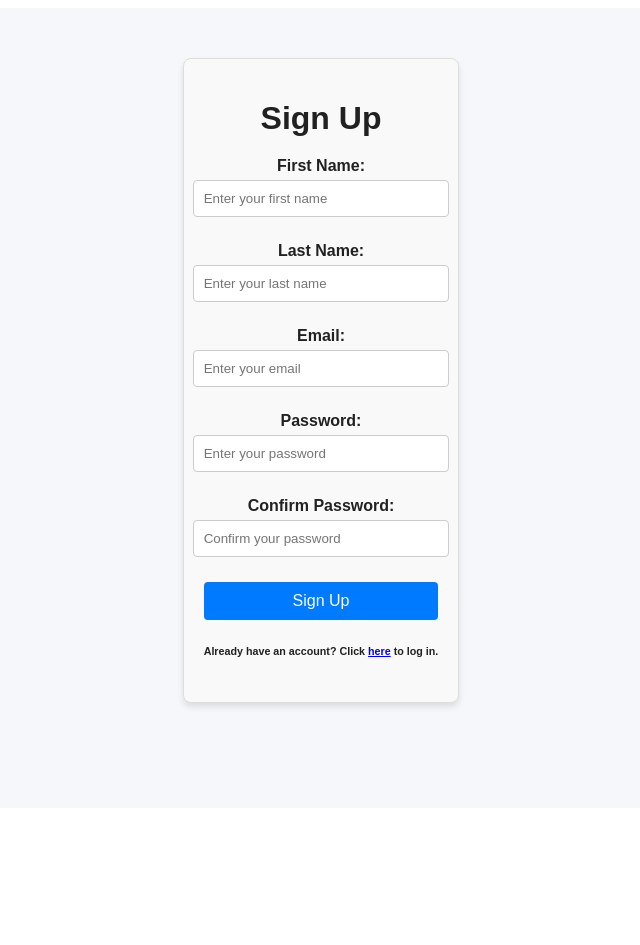
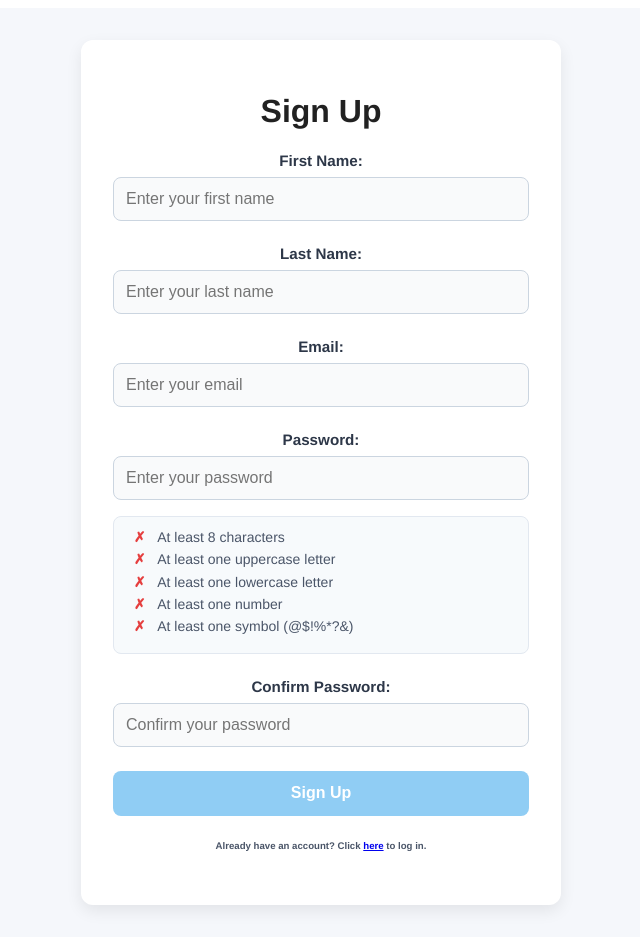
Before and after one commit to kevin224860/capstone, a Vue app in the folder frontend/: page /#/signup in a window 1280 px wide. Shown: the whole page, without its empty margins (319-959 px from the left). Before the commit the page ends 816 px from the top, so only its background shows below. Built offline with nearby package versions, Linux system fonts and the light colour scheme.

Commit message:
Sign up functionality fixed

```diff
--- /dev/null
+++ b/frontend/src/utils/validators.js
@@ -0,0 +1,19 @@
+// src/utils/validators.js
+export const validateEmail = (email) => {
+  return /^[^\s@]+@[^\s@]+\.[^\s@]+$/.test(email);
+};
+
+export const validatePassword = (password) => {
+  const requirements = {
+    minLength: password.length >= 8,
+    hasUpper: /[A-Z]/.test(password),
+    hasLower: /[a-z]/.test(password),
+    hasNumber: /\d/.test(password),
+    hasSpecial: /[@$!%*?&]/.test(password)
+  };
+
+  return {
+    isValid: Object.values(requirements).every(Boolean),
+    requirements
+  };
+};
--- a/frontend/src/views/SignupView.vue
+++ b/frontend/src/views/SignupView.vue
@@ -1,58 +1,95 @@
 <template>
   <div class="signup-container">
     <h1>Sign Up</h1>
-      <form @submit.prevent="signup">
+    <form @submit.prevent="handleSubmit">
+      <!-- First Name -->
       <div class="form-group">
         <label for="firstName">First Name:</label>
         <input
           type="text"
           id="firstName"
-            v-model="firstName"
+          v-model="formData.firstName"
+          @blur="validateField('firstName')"
           placeholder="Enter your first name"
           required
         />
+        <div v-if="errors.firstName" class="error-message">{{ errors.firstName }}</div>
       </div>
+
+      <!-- Last Name -->
       <div class="form-group">
         <label for="lastName">Last Name:</label>
         <input
           type="text"
           id="lastName"
-            v-model="lastName"
+          v-model="formData.lastName"
+          @blur="validateField('lastName')"
           placeholder="Enter your last name"
           required
         />
+        <div v-if="errors.lastName" class="error-message">{{ errors.lastName }}</div>
       </div>
+
+      <!-- Email -->
       <div class="form-group">
         <label for="email">Email:</label>
         <input
           type="email"
           id="email"
-            v-model="email"
+          v-model="formData.email"
+          @blur="validateEmail"
           placeholder="Enter your email"
           required
         />
+        <div v-if="errors.email" class="error-message">{{ errors.email }}</div>
       </div>
+
+      <!-- Password -->
       <div class="form-group">
         <label for="password">Password:</label>
         <input
           type="password"
           id="password"
-            v-model="password"
+          v-model="formData.password"
+          @input="validatePassword"
           placeholder="Enter your password"
           required
         />
+        <div class="password-requirements">
+          <div v-for="(req, index) in passwordRequirements"
+               :key="index"
+               :class="{ met: req.condition }">
+            <span class="requirement-icon">{{ req.condition ? '✓' : '✗' }}</span>
+            {{ req.text }}
           </div>
+        </div>
+        <div v-if="errors.password" class="error-message">{{ errors.password }}</div>
+      </div>
+
+      <!-- Confirm Password -->
       <div class="form-group">
         <label for="confirmPassword">Confirm Password:</label>
         <input
           type="password"
           id="confirmPassword"
-            v-model="confirmPassword"
+          v-model="formData.confirmPassword"
+          @input="validatePasswordMatch"
           placeholder="Confirm your password"
           required
         />
+        <div v-if="errors.confirmPassword" class="error-message">{{ errors.confirmPassword }}</div>
       </div>
-        <button type="submit">Sign Up</button>
+
+      <button
+        type="submit"
+        :disabled="isSubmitting || !formIsValid"
+        class="submit-button"
+      >
+        {{ isSubmitting ? 'Creating Account...' : 'Sign Up' }}
+      </button>
+
+      <div v-if="serverError" class="server-error">{{ serverError }}</div>
+
       <div class="already-have-account">
         <h6>
           Already have an account? Click <router-link to="/login">here</router-link>
@@ -62,34 +99,115 @@
     </form>
   </div>
 </template>
+<script>
+import axios from 'axios';
+import { validateEmail } from '@/utils/validators';
 
-  <script>
-  import axios from "axios";
 export default {
-    name: "SignupPage",
+  name: 'SignupPage',
   data() {
     return {
-        firstName: "",
-        lastName: "",
-        email: "",
-        password: "",
-        confirmPassword: "",
+      formData: {
+        firstName: '',
+        lastName: '',
+        email: '',
+        password: '',
+        confirmPassword: ''
+      },
+      errors: {
+        firstName: '',
+        lastName: '',
+        email: '',
+        password: '',
+        confirmPassword: ''
+      },
+      passwordRequirements: [
+        { text: 'At least 8 characters', condition: false },
+        { text: 'At least one uppercase letter', condition: false },
+        { text: 'At least one lowercase letter', condition: false },
+        { text: 'At least one number', condition: false },
+        { text: 'At least one symbol (@$!%*?&)', condition: false }
+      ],
+      serverError: '',
+      isSubmitting: false
     };
   },
+  computed: {
+    formIsValid() {
+      return (
+        Object.values(this.errors).every(error => !error) &&
+        this.passwordRequirements.every(req => req.condition) &&
+        this.formData.password === this.formData.confirmPassword
+      );
+    }
+  },
   methods: {
-      // method that gets called to send the signup info to the backend
-      async signup() {
+    validateField(field) {
+      this.errors[field] = this.formData[field].trim() ? '' : 'This field is required';
+    },
+    validateEmail() {
+      if (!this.formData.email) {
+        this.errors.email = 'Email is required';
+      } else if (!validateEmail(this.formData.email)) {
+        this.errors.email = 'Please enter a valid email address';
+      } else {
+        this.errors.email = '';
+      }
+    },
+    validatePassword() {
+      const password = this.formData.password;
+      this.passwordRequirements = [
+        { text: 'At least 8 characters', condition: password.length >= 8 },
+        { text: 'At least one uppercase letter', condition: /[A-Z]/.test(password) },
+        { text: 'At least one lowercase letter', condition: /[a-z]/.test(password) },
+        { text: 'At least one number', condition: /\d/.test(password) },
+        { text: 'At least one symbol (@$!%*?&)', condition: /[@$!%*?&]/.test(password) }
+      ];
+      this.errors.password = this.passwordRequirements.every(req => req.condition)
+        ? ''
+        : 'Password does not meet requirements';
+      this.validatePasswordMatch();
+    },
+    validatePasswordMatch() {
+      this.errors.confirmPassword =
+        this.formData.password === this.formData.confirmPassword
+          ? ''
+          : 'Passwords do not match';
+    },
+    async handleSubmit() {
+      if (!this.formIsValid || this.isSubmitting) return;
+
+      this.isSubmitting = true;
+      this.serverError = '';
+
       try {
-          const response = await axios.post(`${process.env.VUE_APP_URL}${process.env.VUE_APP_SIGNUP}`, {
-            firstName: this.firstName,
-            lastName: this.lastName,
-            email: this.email,
-            password: this.password,
+        const response = await axios.post(
+          "http://localhost:5000/api/signup",
+          {
+            firstName: this.formData.firstName.trim(),
+            lastName: this.formData.lastName.trim(),
+            email: this.formData.email.toLowerCase().trim(),
+            password: this.formData.password
+          }
+        );
+
+        if (response.status === 201) {
+          this.$router.push({
+            name: 'login',
+            query: { newUser: true }
           });
-          alert("Account created " + response.firstName);
-          this.$router.push("/login"); // Redirect to login page after signup
+        }
       } catch (error) {
-          alert(error.response.data.error);
+        console.error('Signup error:', error);
+        this.serverError = error.response?.data?.error ||
+                         error.message ||
+                         'Signup failed. Please try again.';
+
+        if (error.response?.status === 409) {
+          this.errors.email = 'This email is already registered';
+        }
+      } finally {
+        this.isSubmitting = false;
       }
     }
   }
@@ -97,60 +215,154 @@
 </script>
 
 <style scoped>
-  .signup-container {
-    max-width: 400px;
-    margin: 50px auto;
-    padding: 20px;
-    border: 1px solid #ddd;
-    border-radius: 8px;
-    box-shadow: 0 4px 6px rgba(0, 0, 0, 0.1);
-    font-family: Arial, sans-serif;
-    background-color: #f9f9f9;
+/* Global box-sizing reset */
+* {
+  box-sizing: border-box;
 }
 
-  h1 {
-    text-align: center;
-    margin-bottom: 20px;
+/* Container Styling */
+.signup-container {
+  max-width: 480px;
+  width: 100%;
+  margin: 2rem auto;
+  padding: 2rem;
+  background-color: #ffffff;
+  border-radius: 12px;
+  box-shadow: 0 6px 16px rgba(0, 0, 0, 0.08);
 }
 
+/* Form Group */
 .form-group {
-    margin-bottom: 15px;
-    display: flex;
-    flex-direction: column;
-    align-items: center;
+  margin-bottom: 1.5rem;
 }
 
 label {
   display: block;
-    margin-bottom: 5px;
+  margin-bottom: 0.5rem;
+  font-size: 0.95rem;
+  color: #2d3748;
+  font-weight: 600;
+}
+
+/* Input Styling */
+input {
+  width: 100%;
+  padding: 0.75rem;
+  font-size: 1rem;
+  border: 1.5px solid #cbd5e0;
+  border-radius: 8px;
+  transition: border-color 0.2s, box-shadow 0.2s;
+  background-color: #f9fafb;
+}
+
+input:focus {
+  border-color: #4299e1;
+  outline: none;
+  box-shadow: 0 0 0 3px rgba(66, 153, 225, 0.25);
+}
+
+/* Error Message Styling */
+.error-message {
+  margin-top: 0.25rem;
+  font-size: 0.875rem;
+  color: #e53e3e;
+  min-height: 1.25rem;
+}
+
+/* Server Error Styling */
+.server-error {
+  margin: 1rem 0;
+  padding: 0.75rem;
+  text-align: center;
+  color: #e53e3e;
+  background-color: #fff5f5;
+  border: 1px solid #fed7d7;
+  border-radius: 8px;
+  font-size: 0.95rem;
+}
+
+/* Password Requirements Styling */
+.password-requirements {
+  margin-top: 1rem;
+  padding: 0.75rem 1rem;
+  background-color: #f7fafc;
+  border: 1px solid #e2e8f0;
+  border-radius: 8px;
+  font-size: 0.875rem;
+}
+
+.password-requirements div {
+  display: flex;
+  align-items: center;
+  margin-bottom: 0.4rem;
+  color: #4a5568;
+}
+
+.requirement-icon {
+  margin-right: 0.5rem;
   font-weight: bold;
+  width: 1.2rem;
+}
+
+/* Correct Icon Colors */
+.password-requirements div.met {
+  color: #38a169; /* green for satisfied rule */
+}
+
+.password-requirements div.met .requirement-icon {
+  color: #38a169; /* green check */
+}
+
+.password-requirements div:not(.met) .requirement-icon {
+  color: #e53e3e; /* red cross */
+}
+
+/* Submit Button Styling */
+.submit-button {
+  width: 100%;
+  padding: 0.85rem;
+  font-size: 1rem;
+  font-weight: 600;
+  color: #ffffff;
+  background-color: #4299e1;
+  border: none;
+  border-radius: 8px;
+  cursor: pointer;
+  transition: background-color 0.2s ease, transform 0.2s ease;
+}
+
+.submit-button:disabled {
+  background-color: #90cdf4;
+  cursor: not-allowed;
+}
+
+.submit-button:not(:disabled):hover {
+  background-color: #3182ce;
+  transform: translateY(-1px);
+  box-shadow: 0 4px 8px rgba(0, 0, 0, 0.08);
+}
+
+/* Already Have Account Link */
+.already-have-account {
+  text-align: center;
+  margin-top: 1.5rem;
+  font-size: 0.9rem;
+  color: #4a5568;
+}
+
+/* Responsive Tweaks */
+@media (max-width: 480px) {
+  .signup-container {
+    margin: 1rem;
+    padding: 1.25rem;
   }
 
   input {
-    width: 100%;
-    padding: 10px;
-    margin-bottom: 10px;
-    border: 1px solid #ccc;
-    border-radius: 4px;
+    padding: 0.65rem;
   }
 
-  button {
-    width: 100%;
-    padding: 10px;
-    background-color: #007bff;
-    color: white;
-    border: none;
-    border-radius: 4px;
-    font-size: 16px;
-    cursor: pointer;
+  .submit-button {
+    padding: 0.75rem;
   }
-
-  button:hover {
-    background-color: #0056b3;
-  }
-
-  .already-have-account {
-    text-align: center;
-    margin-top: 10px;
 }
 </style>
```
Also changed, not shown: 2 other files (tests, documents, lock files or other folders). Lines whose indentation alone changed are shown as unchanged.
